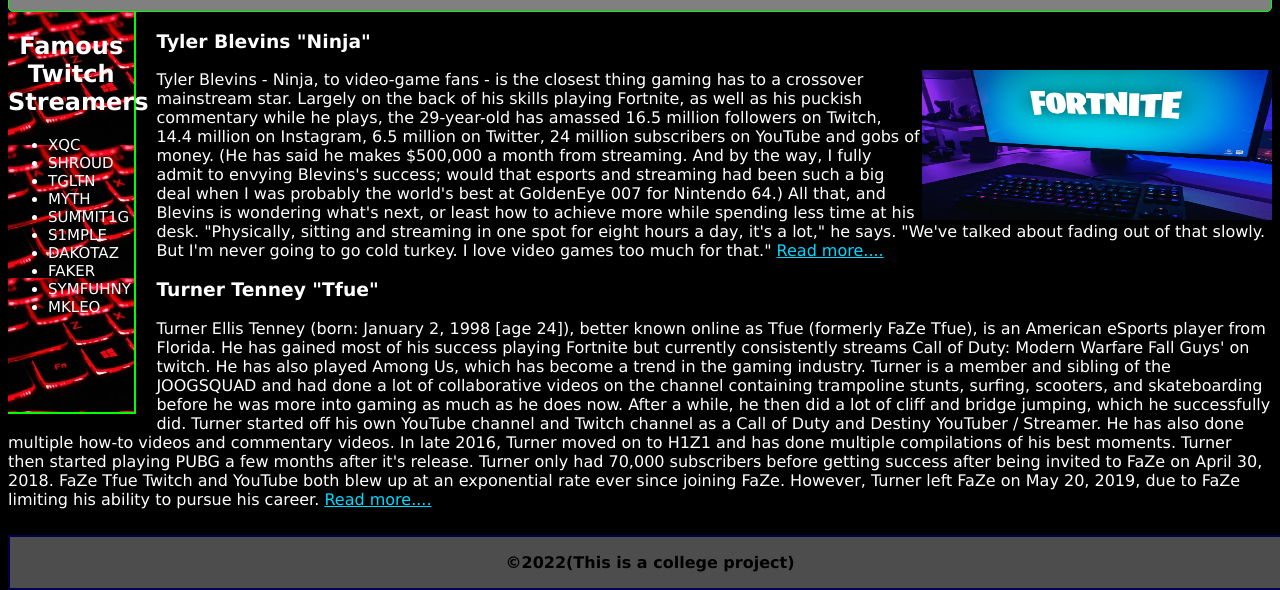
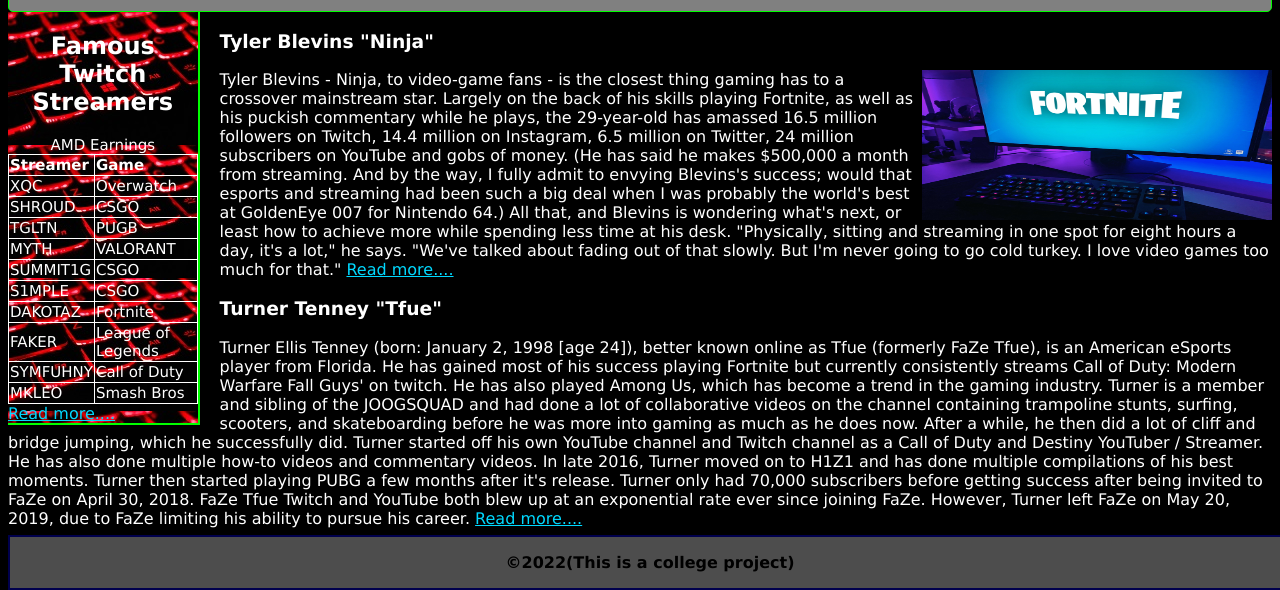
Before and after one commit to S00224403/WebDesignProject, a plain HTML site: page famous.html in a window 1280 px wide. Shown: the part 210-800 px from the top of the page. Drawn offline with Linux system fonts and the light colour scheme.

Commit message:
24/04/2022 (3)

```diff
--- a/famous.html
+++ b/famous.html
@@ -33,18 +33,54 @@
             </nav>
             <aside class="left" style="background-image: url(images/backgroundImage.jpg);">
                 <h2>Famous Twitch Streamers</h2>
-                <ul>
-                    <li>XQC</li>
-                    <li>SHROUD</li>
-                    <li>TGLTN</li>
-                    <li>MYTH</li>
-                    <li>SUMMIT1G</li>
-                    <li>S1MPLE</li>
-                    <li>DAKOTAZ</li>
-                    <li>FAKER</li>
-                    <li>SYMFUHNY</li>
-                    <li>MKLEO</li>
-                </ul>
+                <table> <!--Section grouping of content-->
+                    <caption>AMD Earnings</caption>
+                    <tr>
+                        <th>Streamer</th>
+                        <th>Game</th>
+                    </tr>
+                    <tr>
+                        <td>XQC</td>
+                        <td>Overwatch</td>
+                    </tr>
+                    <tr>
+                        <td>SHROUD</td>
+                        <td>CSGO</td>
+                    </tr>
+                    <tr>
+                        <td>TGLTN</td>
+                        <td>PUGB</td>
+                    </tr>
+                    <tr>
+                        <td>MYTH</td>
+                        <td>VALORANT</td>
+                    </tr>
+                    <tr>
+                        <td>SUMMIT1G</td>
+                        <td>CSGO</td>
+                    </tr>
+                    <tr>
+                        <td>S1MPLE</td>
+                        <td>CSGO</td>
+                    </tr>
+                    <tr>
+                        <td>DAKOTAZ</td>
+                        <td>Fortnite</td>
+                    </tr>
+                    <tr>
+                        <td>FAKER</td>
+                        <td>League of Legends</td>
+                    </tr>
+                    <tr>
+                        <td>SYMFUHNY</td>
+                        <td>Call of Duty</td>
+                    </tr>
+                    <tr>
+                        <td>MKLEO</td>
+                        <td>Smash Bros</td>
+                    </tr>
+                </table>
+                <a href="https://www.esports.net/news/top-10-esports-streamers/">Read more....</a>
             </aside>
             <article>
                 <h3>Tyler Blevins "Ninja"</h3>
--- a/styles/style.css
+++ b/styles/style.css
@@ -78,10 +78,10 @@ section h2{
 }
 .left {
     float: left;
-    width: 10%;
+    width: 15%;
     border-right: 2px solid rgb(0, 255, 0);
     border-bottom: 2px solid rgb(0, 255, 0);
-    height: 400px;
+    height: 100%;
     margin-right: 20px;
 }
 .right{
@@ -93,3 +93,18 @@ aside h2{
 aside li{
     font-size: 15px;
 }
+aside a{
+    color: #00d9ff;
+}
+table{
+    width: 100%;
+    border: 1px solid white;
+    border-collapse: collapse;
+    font-size: 15px;
+
+    padding: 3%;
+}
+th,td,tr{
+    border: 1px solid white;
+    text-align: left;
+}
```
Also changed, not shown: 4 other files.
